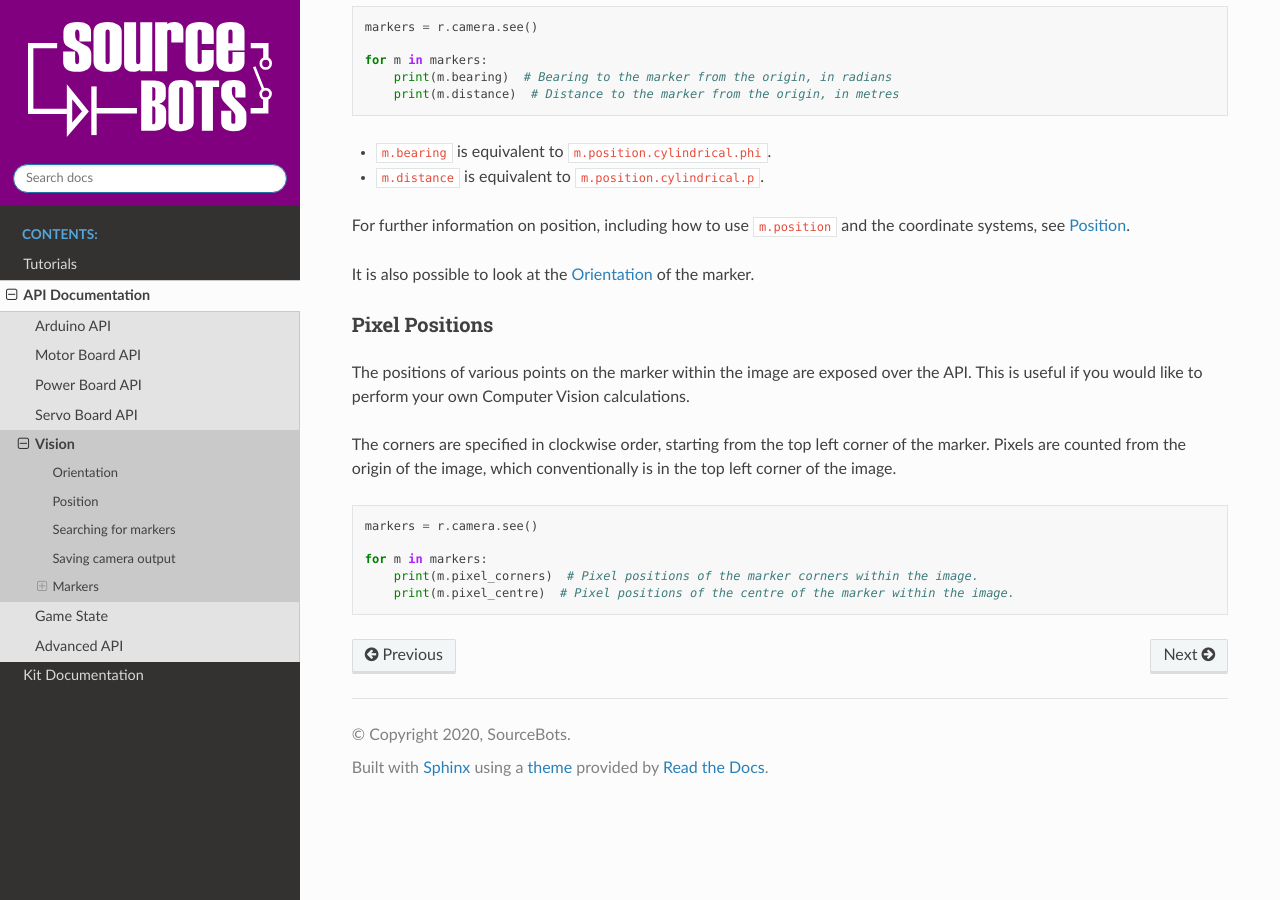
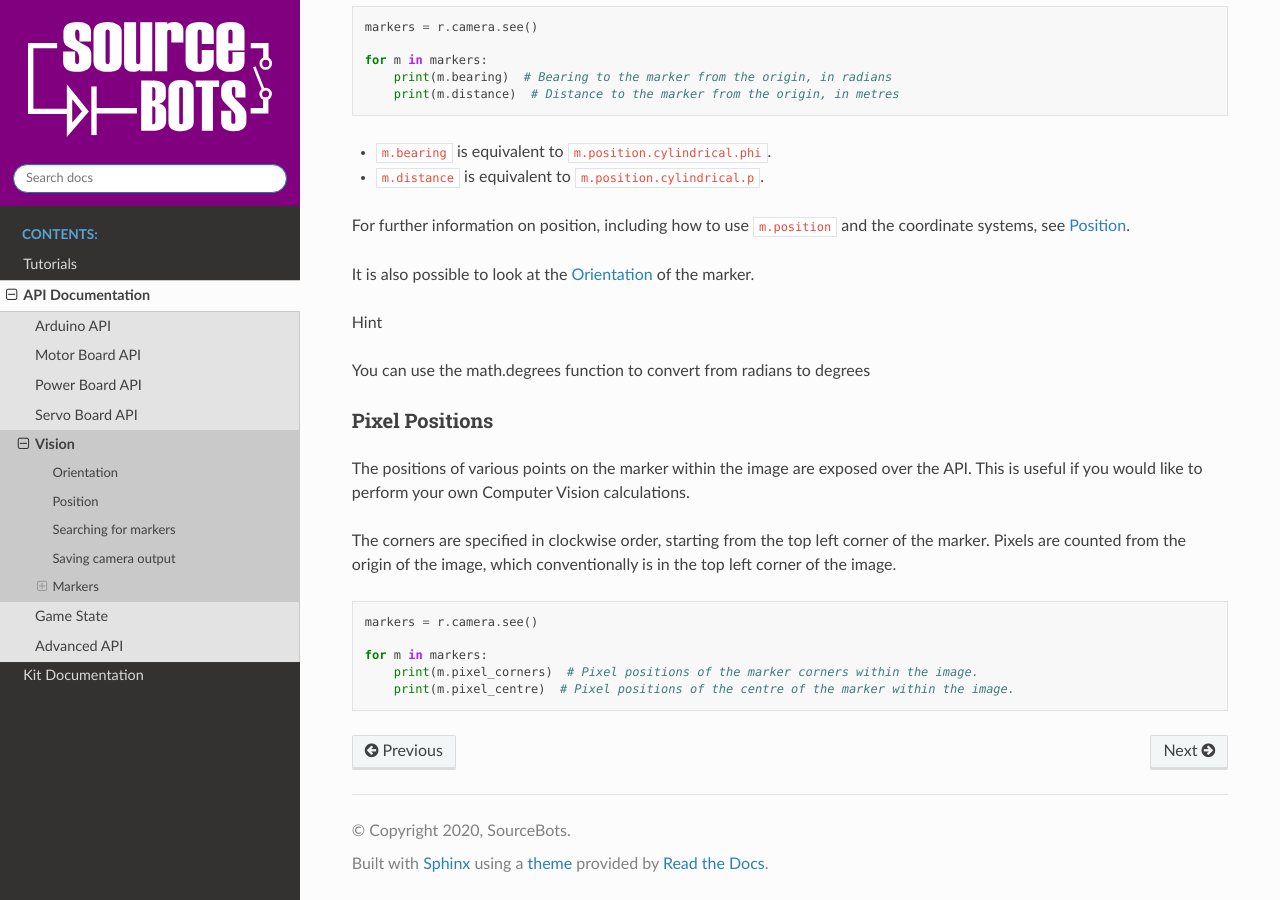
Before and after one commit to sourcebots/sbot, a Sphinx documentation site: the page built from docs/source/api/vision/index.rst, in a window 1280 px wide and 900 px high, scrolled down 2452 px. Built offline with Sphinx 7.4.7 and the Read the Docs theme 2.0.0, drawn with Linux system fonts in a browser that asks for light colours.

Commit message:
Including radians hint in index page

```diff
--- a/docs/source/api/vision/index.rst
+++ b/docs/source/api/vision/index.rst
@@ -92,6 +92,10 @@ see `Position <position.html>`__.
 
 It is also possible to look at the `Orientation <orientation.html>`__ of the marker.
 
+Hint
+
+You can use the math.degrees function to convert from radians to degrees
+
 Pixel Positions
 ~~~~~~~~~~~~~~~
 
```
